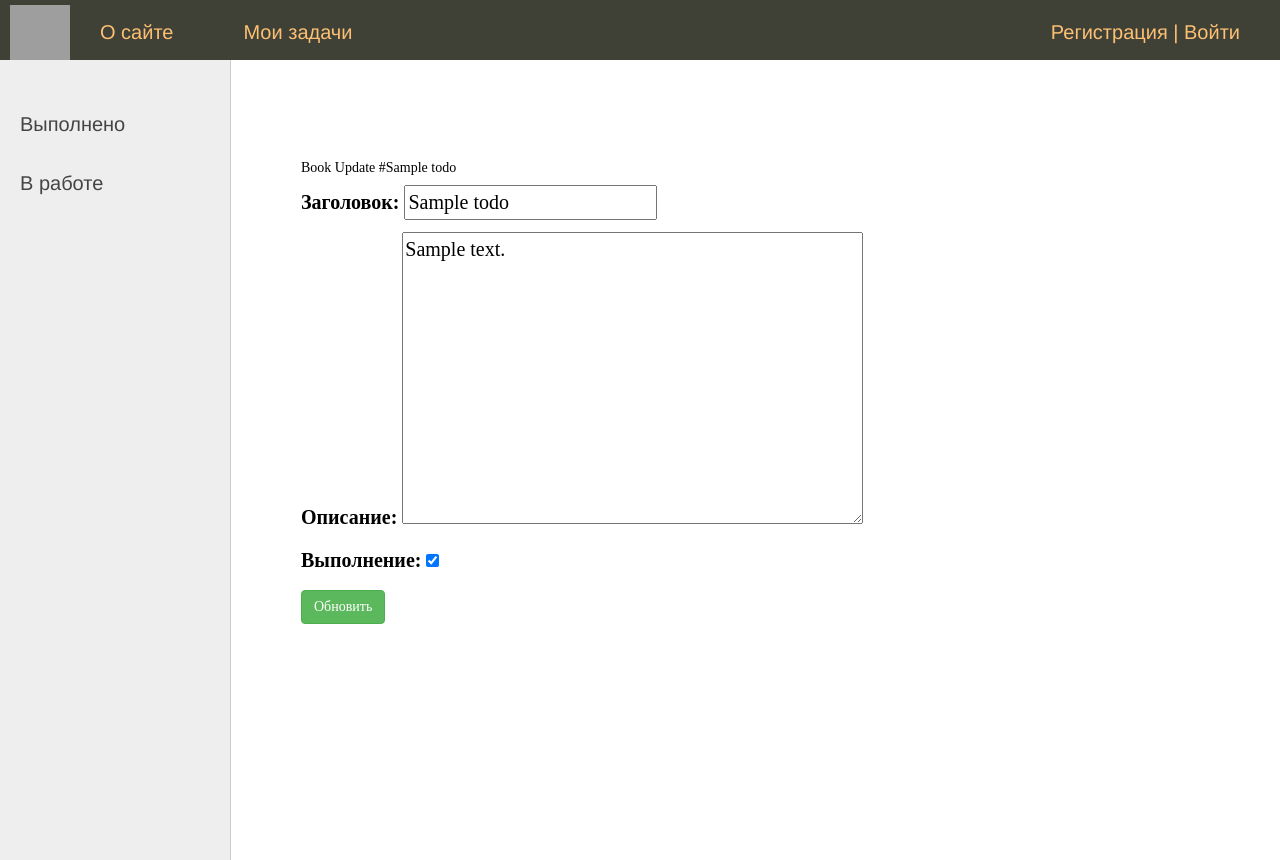
After one commit to Hadez-Kos/Todo, a Django app: page /todo/update/1/ in a window 1280 px wide. The commit adds this page. Run offline with Django 4.2, Linux system fonts and the light colour scheme; tables that the repository leaves empty hold one stand-in row (values such as "Sample post"); some libraries are stand-ins or nearby versions; grey boxes are pictures that could not be loaded.

Commit message:
Add functions CRUD tasks
Signed-off-by: Andrey <andreykosov21@gmail.com>

```diff
--- a/todo/simpletodo/templates/simpletodo/home.html
+++ b/todo/simpletodo/templates/simpletodo/home.html
@@ -12,7 +12,7 @@
 		</div>
 		<p class="link-read-post">
 			{% if p.is_status != False %}
-			<a href="{% url 'home' %}" class="color-bt-g">Закончить</a>
+			<a href="{% url 'update_task' p.id %}" class="color-bt-g">Обновить</a>
 			{% endif %}
 			<a href="{% url 'delete_task' p.id %}" class="color-bt-r">Удалить</a>
 		</p>
--- /dev/null
+++ b/todo/simpletodo/templates/simpletodo/update_task.html
@@ -0,0 +1,15 @@
+{% extends 'simpletodo/base.html' %}
+{% block content %}
+<div class="card">
+    <div class="card-header">
+        <h5 class="card-title">Book Update #{{task.title}}</h5>
+    </div>
+    <div class="card-body">
+        <form method="post">
+            {% csrf_token %}
+            {{form.as_p}}
+            <button type="submit" class="btn btn-success">Обновить</button>
+        </form>
+    </div>
+</div>
+{% endblock %}
--- a/todo/simpletodo/urls.py
+++ b/todo/simpletodo/urls.py
@@ -11,4 +11,5 @@ urlpatterns = [
     path('register/', RegisterUser.as_view(), name='register'),
     path('finish/', FinishToDO.as_view(), name='fin'),
     path('working/', WorkToDO.as_view(), name='work'),
+    path('update/<int:pk>/', UpdateTask.as_view(), name='update_task')
 ]
--- a/todo/simpletodo/views.py
+++ b/todo/simpletodo/views.py
@@ -110,3 +110,16 @@ class WorkToDO(DataMixin, ListView):
         context = super().get_context_data(**kwargs)
         c_def = self.get_user_context(title="Рабочие задачи", is_status=True)
         return dict(list(context.items()) + list(c_def.items()))
+
+
+class UpdateTask(DataMixin, UpdateView):
+    model = ToDo
+    template_name = 'simpletodo/update_task.html'
+    context_object_name = 'task'
+    fields = ("title", "content", "is_status")
+    success_url = reverse_lazy('home')
+
+    def get_context_data(self, *, object_list=None, **kwargs):
+        context = super().get_context_data(**kwargs)
+        c_def = self.get_user_context(title="Обновить задачу")
+        return dict(list(context.items()) + list(c_def.items()))
```
